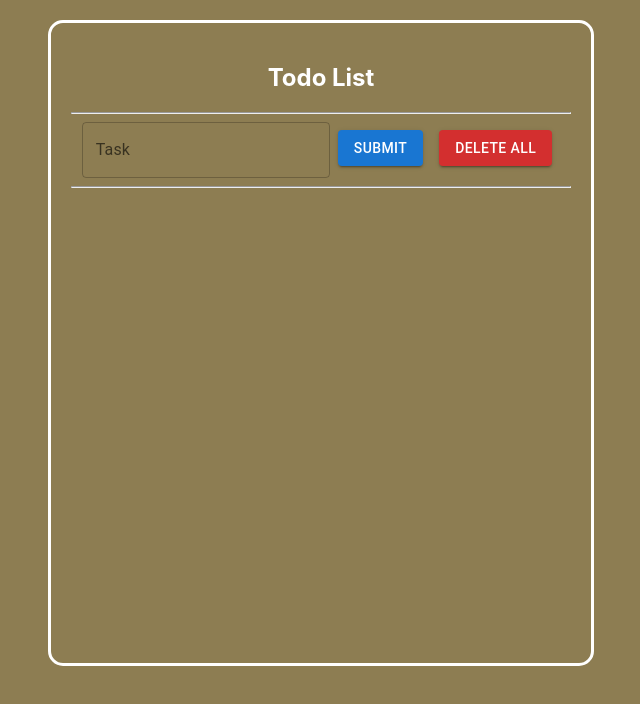
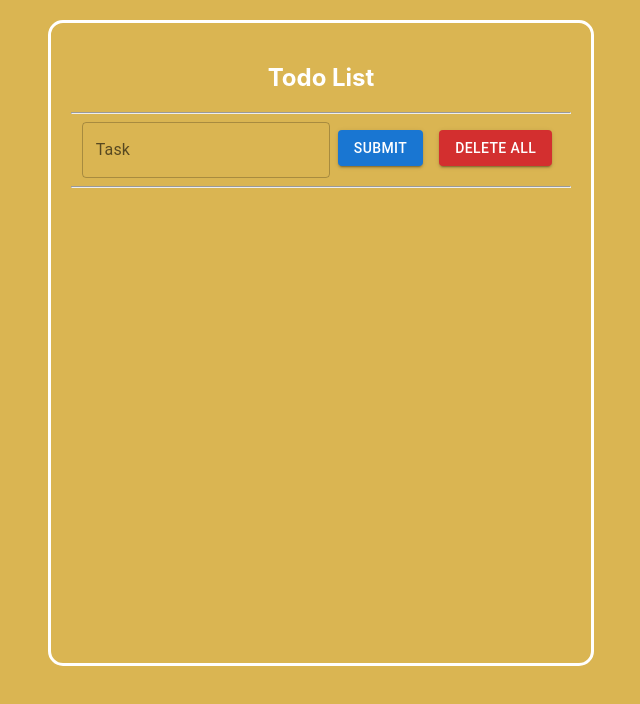
Before and after one commit to MedAmineGabsi/Todo-list, a React (Create React App) app: page / in a window 1280 px wide. Shown: the top 704 px of the page, without its empty margins (319-959 px from the left). Built offline with nearby package versions, Linux system fonts and the light colour scheme.

Commit message:
changing background color

```diff
--- a/src/index.css
+++ b/src/index.css
@@ -1,7 +1,7 @@
 body {
   margin: 0;
   padding: 0;
-  background-color: rgb(141, 125, 82);
+  background-color: rgb(218, 181, 82);
   font-family: -apple-system, BlinkMacSystemFont, 'Segoe UI', 'Roboto', 'Oxygen',
     'Ubuntu', 'Cantarell', 'Fira Sans', 'Droid Sans', 'Helvetica Neue',
     sans-serif;
```
